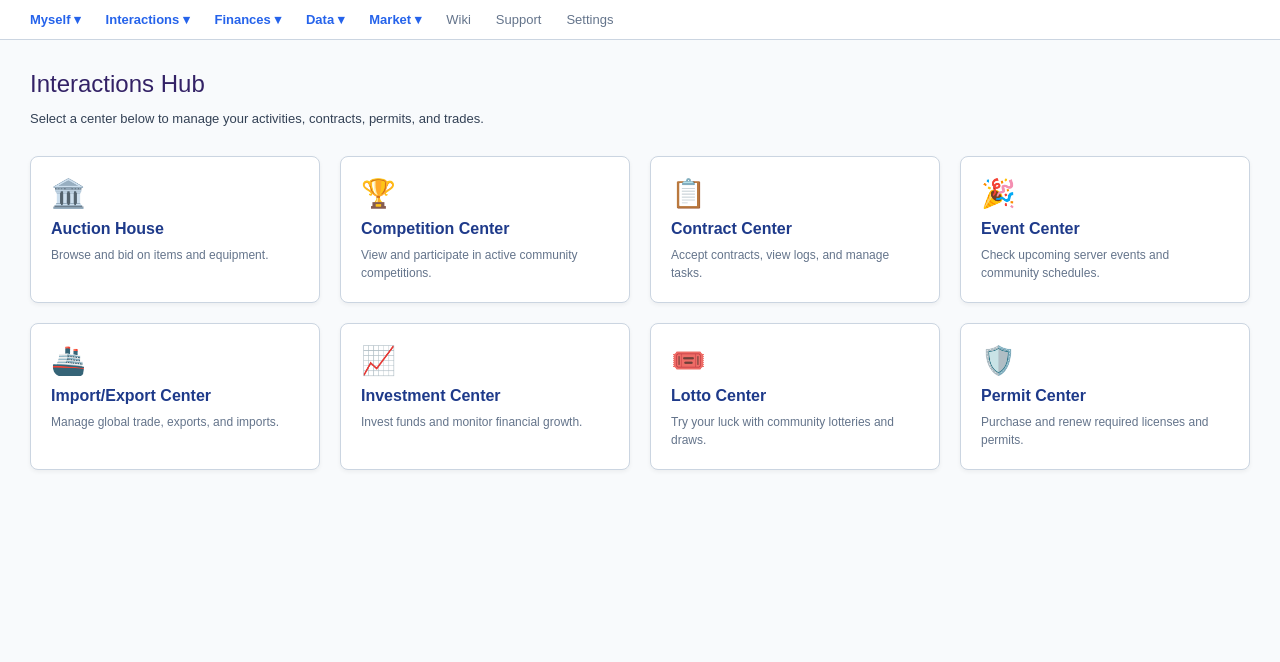
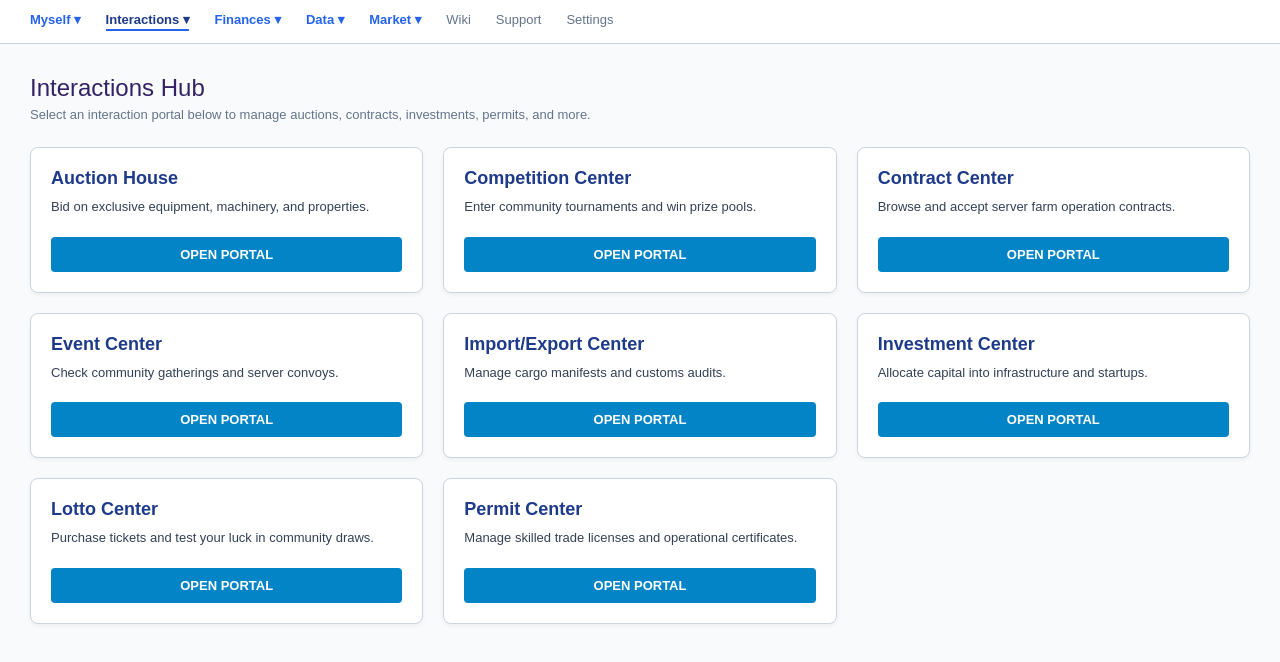
Before and after one commit to Daisyfarm/ctfg-portal, a Next.js app: page /interactions in a window 1280 px wide. Shown: the top 662 px of the page. Built offline with nearby package versions, Linux system fonts and the light colour scheme.

Commit message:
Update page.tsx

```diff
--- a/app/interactions/page.tsx
+++ b/app/interactions/page.tsx
@@ -1,18 +1,16 @@
-
 "use client";
 import React from 'react';
-import Link from 'next/link';
 
 export default function InteractionsHubPage() {
-  const centers = [
-    { name: 'Auction House', path: '/interactions/auction-house', icon: '🏛️', desc: 'Browse and bid on items and equipment.' },
-    { name: 'Competition Center', path: '/interactions/competition-center', icon: '🏆', desc: 'View and participate in active community competitions.' },
-    { name: 'Contract Center', path: '/interactions/contract-center', icon: '📋', desc: 'Accept contracts, view logs, and manage tasks.' },
-    { name: 'Event Center', path: '/interactions/event-center', icon: '🎉', desc: 'Check upcoming server events and community schedules.' },
-    { name: 'Import/Export Center', path: '/interactions/import-export-center', icon: '🚢', desc: 'Manage global trade, exports, and imports.' },
-    { name: 'Investment Center', path: '/interactions/investment-center', icon: '📈', desc: 'Invest funds and monitor financial growth.' },
-    { name: 'Lotto Center', path: '/interactions/lotto-center', icon: '🎟️', desc: 'Try your luck with community lotteries and draws.' },
-    { name: 'Permit Center', path: '/interactions/permit-center', icon: '🛡️', desc: 'Purchase and renew required licenses and permits.' },
+  const interactionsList = [
+    { title: 'Auction House', description: 'Bid on exclusive equipment, machinery, and properties.', path: '/interactions/auction-house' },
+    { title: 'Competition Center', description: 'Enter community tournaments and win prize pools.', path: '/interactions/competition-center' },
+    { title: 'Contract Center', description: 'Browse and accept server farm operation contracts.', path: '/interactions/contract-center' },
+    { title: 'Event Center', description: 'Check community gatherings and server convoys.', path: '/interactions/event-center' },
+    { title: 'Import/Export Center', description: 'Manage cargo manifests and customs audits.', path: '/interactions/import-export-center' },
+    { title: 'Investment Center', description: 'Allocate capital into infrastructure and startups.', path: '/interactions/investment-center' },
+    { title: 'Lotto Center', description: 'Purchase tickets and test your luck in community draws.', path: '/interactions/lotto-center' },
+    { title: 'Permit Center', description: 'Manage skilled trade licenses and operational certificates.', path: '/interactions/permit-center' },
   ];
 
   return (
@@ -21,7 +19,7 @@ export default function InteractionsHubPage() {
       <div style={{ background: '#fff', borderBottom: '1px solid #cbd5e1', padding: '12px 30px' }}>
         <div style={{ display: 'flex', gap: '25px', maxWidth: '1400px', margin: '0 auto', fontSize: '13px', fontWeight: 'bold', color: '#2563eb', flexWrap: 'wrap' }}>
           <span style={{ cursor: 'pointer' }}>Myself ▾</span>
-          <span style={{ cursor: 'pointer' }}>Interactions ▾</span>
+          <span style={{ cursor: 'pointer', color: '#1e3a8a', borderBottom: '2px solid #2563eb', paddingBottom: '2px' }}>Interactions ▾</span>
           <span style={{ cursor: 'pointer' }}>Finances ▾</span>
           <span style={{ cursor: 'pointer' }}>Data ▾</span>
           <span style={{ cursor: 'pointer' }}>Market ▾</span>
@@ -32,32 +30,35 @@ export default function InteractionsHubPage() {
       </div>
 
       <div style={{ maxWidth: '1400px', margin: '30px auto', padding: '0 30px' }}>
-        <h1 style={{ fontSize: '24px', fontWeight: 'normal', color: '#332266', margin: '0 0 10px 0' }}>
-          Interactions Hub
-        </h1>
-        <p style={{ fontSize: '13px', color: '#334155', marginBottom: '30px' }}>
-          Select a center below to manage your activities, contracts, permits, and trades.
-        </p>
 
-        <div style={{ display: 'grid', gridTemplateColumns: 'repeat(auto-fit, minmax(280px, 1fr))', gap: '20px' }}>
-          {centers.map((center, index) => (
-            <Link key={index} href={center.path} style={{ textDecoration: 'none' }}>
-              <div style={{ background: '#fff', border: '1px solid #cbd5e1', borderRadius: '8px', padding: '20px', boxShadow: '0 2px 4px rgba(0,0,0,0.05)', transition: 'transform 0.2s, box-shadow 0.2s', cursor: 'pointer', height: '100%', boxSizing: 'border-box' }}
-                   onMouseEnter={(e) => {
-                     e.currentTarget.style.transform = 'translateY(-2px)';
-                     e.currentTarget.style.boxShadow = '0 6px 12px rgba(0,0,0,0.1)';
-                   }}
-                   onMouseLeave={(e) => {
-                     e.currentTarget.style.transform = 'translateY(0)';
-                     e.currentTarget.style.boxShadow = '0 2px 4px rgba(0,0,0,0.05)';
-                   }}>
-                <div style={{ fontSize: '28px', marginBottom: '10px' }}>{center.icon}</div>
-                <h3 style={{ fontSize: '16px', fontWeight: 'bold', color: '#1e3a8a', margin: '0 0 8px 0' }}>{center.name}</h3>
-                <p style={{ fontSize: '12px', color: '#64748b', margin: '0', lineHeight: '1.5' }}>{center.desc}</p>
+        {/* Page Title */}
+        <div style={{ marginBottom: '25px' }}>
+          <h1 style={{ fontSize: '24px', fontWeight: 'normal', color: '#332266', margin: '0 0 5px 0' }}>
+            Interactions Hub
+          </h1>
+          <p style={{ fontSize: '13px', color: '#64748b', margin: '0' }}>
+            Select an interaction portal below to manage auctions, contracts, investments, permits, and more.
+          </p>
+        </div>
+
+        {/* Grid of Interactions */}
+        <div style={{ display: 'grid', gridTemplateColumns: 'repeat(auto-fit, minmax(300px, 1fr))', gap: '20px' }}>
+          {interactionsList.map((item, index) => (
+            <div key={index} style={{ background: '#fff', border: '1px solid #cbd5e1', borderRadius: '8px', padding: '20px', boxShadow: '0 2px 4px rgba(0,0,0,0.05)', display: 'flex', flexDirection: 'column', justifyContent: 'space-between' }}>
+              <div>
+                <h3 style={{ fontSize: '18px', fontWeight: 'bold', color: '#1e3a8a', margin: '0 0 8px 0' }}>{item.title}</h3>
+                <p style={{ fontSize: '13px', color: '#334155', margin: '0 0 20px 0', lineHeight: '1.5' }}>{item.description}</p>
               </div>
-            </Link>
+              <a
+                href={item.path}
+                style={{ background: '#0284c7', color: '#fff', textDecoration: 'none', textAlign: 'center', padding: '10px', fontWeight: 'bold', borderRadius: '4px', fontSize: '13px', display: 'block' }}
+              >
+                OPEN PORTAL
+              </a>
+            </div>
           ))}
         </div>
+
       </div>
     </div>
   );
```
